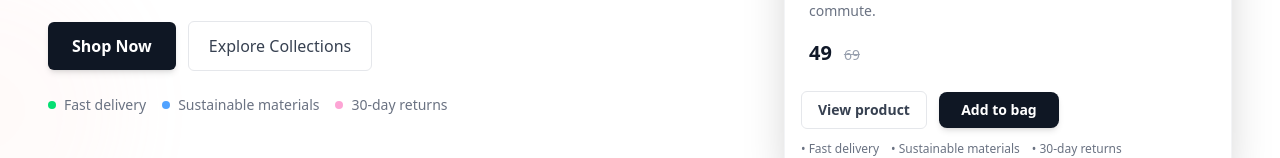
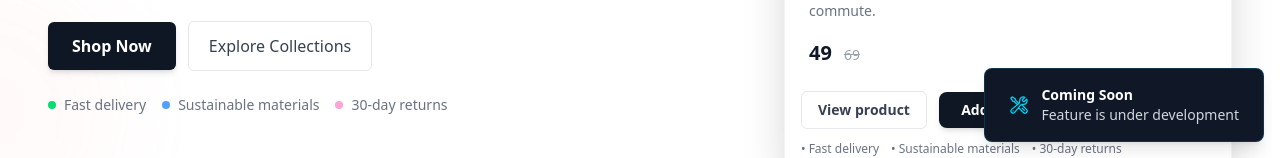
Before and after one commit to abuzar-ali1/dummy-shop, a Next.js app: page / in a window 1280 px wide. Both pictures are taken after a click on the link "Marketplace". Shown: the part 642-800 px from the top of the page. Built offline with nearby package versions, Linux system fonts and the light colour scheme.

Commit message:
Underdevelopment Sections

```diff
--- a/app/layout.js
+++ b/app/layout.js
@@ -3,6 +3,7 @@ import "./globals.css";
 import Footer from "./ui/Components/Footer";
 import Header from "./ui/Components/Header";
 import { AuthProvider } from "./context/AuthContext";
+import { ToastProvider } from "./ui/Components/ToasterProvider";
 
 const geistSans = Geist({
   variable: "--font-geist-sans",
@@ -28,12 +29,14 @@ export default function RootLayout({ children }) {
         className={`${geistSans.variable} ${geistMono.variable} antialiased flex flex-col min-h-screen`}
       >
         <AuthProvider>
+          <ToastProvider>
 
           <Header />
           <main className="flex-1 pt-25">
             {children}
           </main>
           <Footer />
+          </ToastProvider>
         </AuthProvider>
 
       </body>
--- a/app/ui/Components/CompanyPage.jsx
+++ b/app/ui/Components/CompanyPage.jsx
@@ -9,8 +9,10 @@ import {
   EnvelopeIcon,
   PhoneIcon
 } from '@heroicons/react/24/outline';
+import { useComingSoon } from '../hooks/useComingSoon';
 
 const CompanyPage = () => {
+  const {handleComingSoon} = useComingSoon();
   // Company values data
   const values = [
     {
@@ -214,6 +216,7 @@ const CompanyPage = () => {
             </div>
 
             <motion.button
+            onClick={handleComingSoon}
               className="bg-cyan-500 hover:bg-cyan-600 text-white px-8 py-3 rounded-lg font-semibold transition-colors duration-300"
               whileHover={{ scale: 1.05 }}
               whileTap={{ scale: 0.95 }}
--- a/app/ui/Components/CustomerReviews.jsx
+++ b/app/ui/Components/CustomerReviews.jsx
@@ -228,6 +228,7 @@ const CustomerReviews = () => {
           {/* Carousel Controls */}
           <div className="flex items-center justify-center mt-8 space-x-4">
             <motion.button
+
               onClick={prevReview}
               className="w-12 h-12 bg-white border border-gray-200 rounded-full flex items-center justify-center hover:bg-gray-50 transition-colors duration-200"
               whileHover={{ scale: 1.1 }}
--- a/app/ui/Components/Footer.jsx
+++ b/app/ui/Components/Footer.jsx
@@ -8,8 +8,10 @@ import {
   ChevronRightIcon,
   ArrowRightIcon
 } from '@heroicons/react/24/outline';
+import { useComingSoon } from "../hooks/useComingSoon";
 
 const Footer = () => {
+  const {handleComingSoon} = useComingSoon();
   const footerVariants = {
     hidden: { opacity: 0, y: 20 },
     visible: {
@@ -62,6 +64,7 @@ const Footer = () => {
                 <motion.a
                   key={social}
                   href="#"
+                   onClick={handleComingSoon}
                   className="w-10 h-10 bg-gray-800 rounded-full flex items-center justify-center hover:bg-cyan-600 transition-colors duration-300"
                   whileHover={{ scale: 1.1, rotate: 5 }}
                   whileTap={{ scale: 0.95 }}
@@ -80,6 +83,7 @@ const Footer = () => {
                 <motion.li key={link} whileHover={{ x: 5 }}>
                   <a
                     href="#"
+                     onClick={handleComingSoon}
                     className="text-gray-400 hover:text-white transition-colors duration-300 flex items-center group"
                   >
                     <ChevronRightIcon className="w-3 h-3 mr-2 opacity-0 group-hover:opacity-100 transition-opacity duration-300" />
@@ -98,6 +102,7 @@ const Footer = () => {
                 <motion.li key={link} whileHover={{ x: 5 }}>
                   <a
                     href="#"
+                    onClick={handleComingSoon}
                     className="text-gray-400 hover:text-white transition-colors duration-300 flex items-center group"
                   >
                     <ChevronRightIcon className="w-3 h-3 mr-2 opacity-0 group-hover:opacity-100 transition-opacity duration-300" />
@@ -127,11 +132,12 @@ const Footer = () => {
                   type="email"
                   placeholder="Enter your email"
                   className="w-full bg-gray-800 border border-gray-700 rounded-lg pl-10 pr-4 py-3 text-white placeholder-gray-400 focus:outline-none focus:ring-2 focus:ring-cyan-500 focus:border-transparent transition-all duration-300"
-                />
+                  />
               </div>
 
               <motion.button
                 type="submit"
+                onClick={handleComingSoon}
                 className="w-full bg-cyan-600 hover:bg-cyan-700 text-white py-3 px-4 rounded-lg font-medium transition-colors duration-300 flex items-center justify-center group"
                 whileHover={{ scale: 1.02 }}
                 whileTap={{ scale: 0.98 }}
@@ -179,6 +185,7 @@ const Footer = () => {
                 <motion.a
                   key={item}
                   href="#"
+                  onClick={handleComingSoon}
                   className="text-gray-400 hover:text-white transition-colors duration-300"
                   whileHover={{ scale: 1.05 }}
                 >
--- a/app/ui/Components/OurTeam.jsx
+++ b/app/ui/Components/OurTeam.jsx
@@ -6,6 +6,7 @@ import {
   UserGroupIcon,
   SparklesIcon
 } from '@heroicons/react/24/outline';
+import { useComingSoon } from '../hooks/useComingSoon';
 
 const OurTeam = () => {
   const teamMembers = [
@@ -92,6 +93,7 @@ const OurTeam = () => {
       }
     }
   };
+  const {handleComingSoon} = useComingSoon();
 
   const cardVariants = {
     hidden: {
@@ -319,6 +321,7 @@ const OurTeam = () => {
           </p>
           <div className="flex flex-col sm:flex-row gap-4 justify-center">
             <motion.button
+            onClick={handleComingSoon}
               className="bg-white text-cyan-600 px-8 py-3 rounded-lg font-semibold hover:bg-gray-100 transition-colors duration-300"
               whileHover={{ scale: 1.05 }}
               whileTap={{ scale: 0.95 }}
@@ -326,6 +329,7 @@ const OurTeam = () => {
               View Open Positions
             </motion.button>
             <motion.button
+            onClick={handleComingSoon}
               className="border border-white/30 text-white px-8 py-3 rounded-lg font-semibold hover:bg-white/10 transition-colors duration-300"
               whileHover={{ scale: 1.05 }}
               whileTap={{ scale: 0.95 }}
--- /dev/null
+++ b/app/ui/Components/ToasterProvider.jsx
@@ -0,0 +1,49 @@
+// components/ToastProvider.jsx
+"use client";
+import { createContext, useContext, useState } from 'react';
+import { motion, AnimatePresence } from 'framer-motion';
+import { WrenchScrewdriverIcon } from '@heroicons/react/24/outline';
+
+const ToastContext = createContext();
+
+export const ToastProvider = ({ children }) => {
+  const [showToast, setShowToast] = useState(false);
+
+  const showComingSoon = () => {
+    setShowToast(true);
+    setTimeout(() => setShowToast(false), 3000);
+  };
+
+  return (
+    <ToastContext.Provider value={{ showComingSoon }}>
+      {children}
+
+      {/* Toast Component */}
+      <AnimatePresence>
+        {showToast && (
+          <motion.div
+            initial={{ opacity: 0, y: 50, scale: 0.8 }}
+            animate={{ opacity: 1, y: 0, scale: 1 }}
+            exit={{ opacity: 0, y: 50, scale: 0.8 }}
+            className="fixed bottom-4 right-4 z-50 bg-gray-900 text-white px-6 py-4 rounded-lg shadow-lg flex items-center space-x-3 max-w-sm border border-cyan-500/20"
+          >
+            <WrenchScrewdriverIcon className="w-5 h-5 text-cyan-400 flex-shrink-0" />
+            <div>
+              <p className="font-semibold text-sm">Coming Soon</p>
+              <p className="text-sm text-gray-300">Feature is under development</p>
+            </div>
+          </motion.div>
+        )}
+      </AnimatePresence>
+    </ToastContext.Provider>
+  );
+};
+
+// Hook to use toast
+export const useToast = () => {
+  const context = useContext(ToastContext);
+  if (!context) {
+    throw new Error('useToast must be used within ToastProvider');
+  }
+  return context;
+};
--- a/app/ui/Components/WhyChooseUs.jsx
+++ b/app/ui/Components/WhyChooseUs.jsx
@@ -10,8 +10,10 @@ import {
   GiftIcon
 } from '@heroicons/react/24/outline';
 import FillHoverButton from './FillHoverButton';
+import { useComingSoon } from '../hooks/useComingSoon';
 
 const WhyChooseUs = () => {
+  const {handleComingSoon} = useComingSoon;
   const features = [
     {
       icon: TruckIcon,
@@ -181,6 +183,7 @@ const WhyChooseUs = () => {
             </p>
             <div className="flex flex-col sm:flex-row gap-4 justify-center">
               <motion.button
+              onClick={handleComingSoon}
                 className="bg-gray-900 text-white px-8 py-3 rounded-lg font-semibold hover:bg-gray-800 transition-colors duration-300"
                 whileHover={{ scale: 1.05 }}
                 whileTap={{ scale: 0.95 }}
--- /dev/null
+++ b/app/ui/hooks/useComingSoon.js
@@ -0,0 +1,14 @@
+// hooks/useComingSoon.js
+"use client";
+import { useToast } from './../Components/ToasterProvider';
+
+export const useComingSoon = () => {
+  const { showComingSoon } = useToast();
+
+  const handleComingSoon = (e) => {
+    if (e) e.preventDefault();
+    showComingSoon();
+  };
+
+  return { handleComingSoon };
+};
```
Also changed, not shown: app/ui/Components/Header.jsx (+8 -4 lines).
